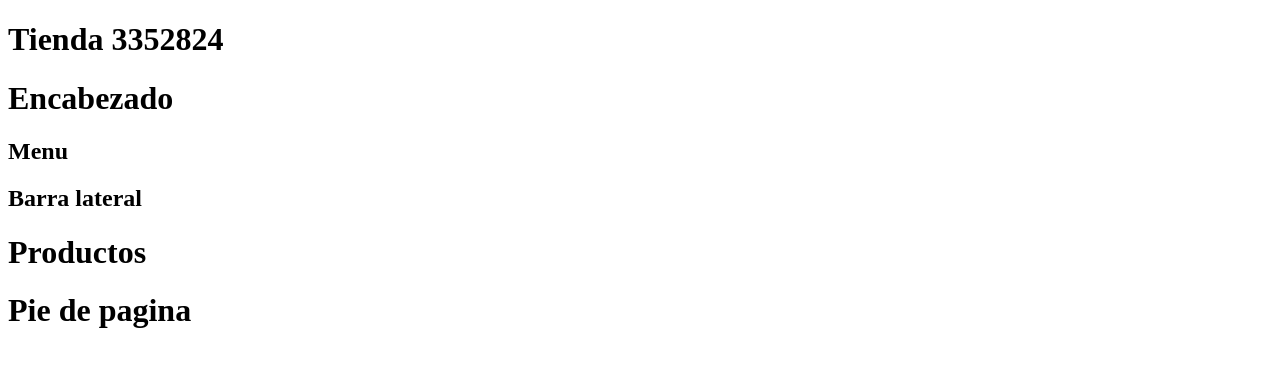
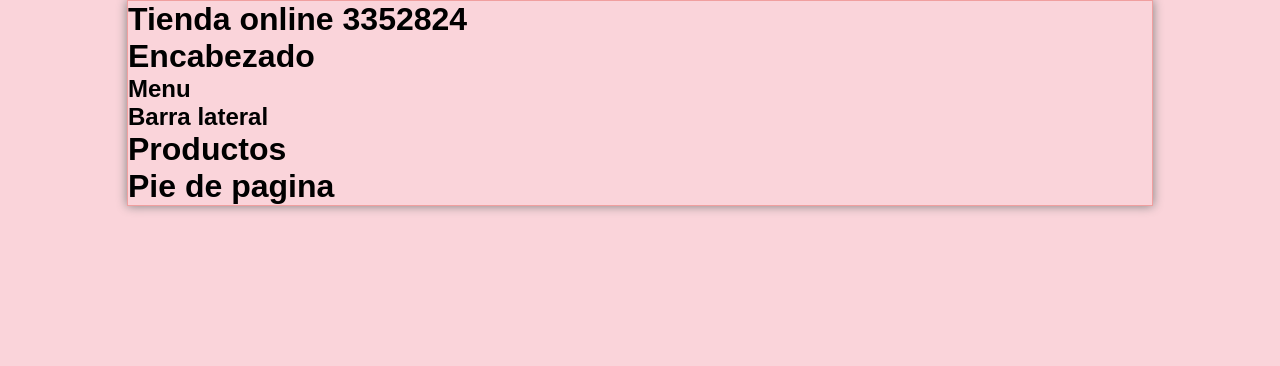
Before and after one commit to paulacajamarca/Tienda3352824, a plain HTML site: page index.html in a window 1280 px wide. Drawn offline with Linux system fonts and the light colour scheme.

Commit message:
actualizado el intex y style

```diff
--- a/index.html
+++ b/index.html
@@ -3,13 +3,14 @@
 <head>
     <meta charset="UTF-8">
     <meta name="viewport" content="width=device-width, initial-scale=1.0">
+    <link rel="stylesheet" href="style.css">
     <title>Tienda3352824</title>
 
 </head>
 <body>
 
 <div id="Container">
-    <h1>Tienda 3352824</h1>
+    <h1>Tienda online 3352824</h1>
 
 <header id="Header">
     <h1>Encabezado</h1>
--- a/style.css
+++ b/style.css
@@ -0,0 +1,16 @@
+*{
+    padding: 0px;
+    margin: 0px;
+    font-family: Arial, Helvetica, sans-serif;
+}
+
+body{
+    background: rgb(250, 212, 218);
+}
+
+#Container{
+    width: 80%;
+    margin: 0px auto;
+    box-shadow: 0px 0px 10px gray;
+    border: 1px solid rgb(240, 159, 159);
+}
```
